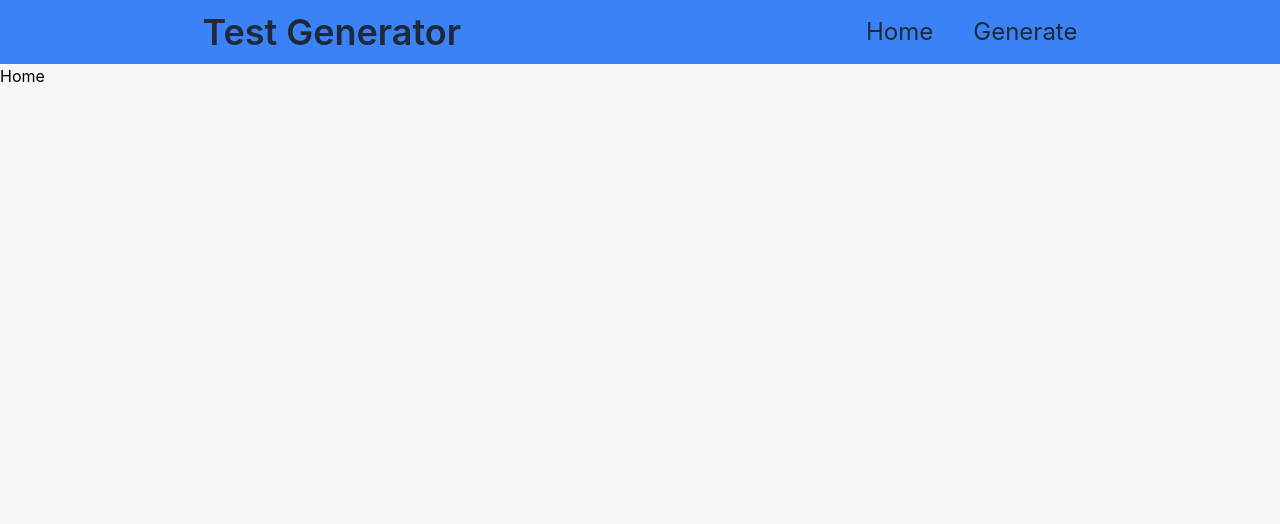
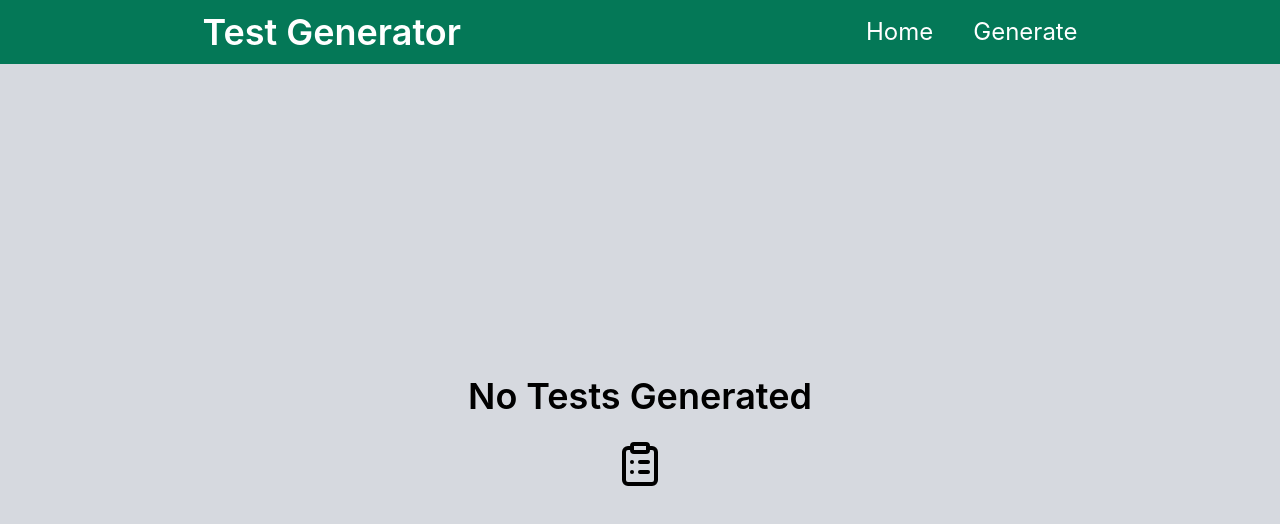
Before and after one commit to Kiritsu0/Test-Generator, a React (Create React App) app: page /#/ in a window 1280 px wide. Shown: the top 524 px of the page. Built offline with nearby package versions, Linux system fonts and the light colour scheme.

Commit message:
add generator & context code

```diff
--- a/package.json
+++ b/package.json
@@ -12,6 +12,7 @@
     "avg": "^0.5.0",
     "react": "^18.3.1",
     "react-dom": "^18.3.1",
+    "react-icons": "^5.2.1",
     "react-router-dom": "^6.25.1",
     "react-scripts": "5.0.1",
     "web-vitals": "^2.1.4"
--- a/src/App.js
+++ b/src/App.js
@@ -2,9 +2,11 @@ import { HashRouter, Routes, Route } from 'react-router-dom';
 import Home from "./components/home";
 import Generator from "./components/generator";
 import Test from "./components/test";
+import Context from './components/context';
 
 function App() {
   return (
+    <Context>
       <HashRouter>
         <Routes>
           <Route path='/' element={<Home />}/>
@@ -12,6 +14,8 @@ function App() {
           <Route path='/test' element={<Test />}/>
         </Routes>
       </HashRouter>
+    </Context>
+
   );
 }
 
--- /dev/null
+++ b/src/components/context/index.jsx
@@ -0,0 +1,29 @@
+import { createContext, useState } from "react";
+
+export const GlobalContext = createContext(null);
+
+function Context({ children }) {
+  const [testsNum, setTestsNum] = useState(0);
+  const [questionsNum, setQuestionsNum] = useState(0);
+  const [testTitle, setTestTitle] = useState("");
+  const [testDescription, setTestDescription] = useState("");
+
+  return (
+    <GlobalContext.Provider
+      value={{
+        testsNum,
+        setTestsNum,
+        questionsNum,
+        setQuestionsNum,
+        testTitle,
+        setTestTitle,
+        testDescription,
+        setTestDescription,
+      }}
+    >
+      {children}
+    </GlobalContext.Provider>
+  );
+}
+
+export default Context;
--- a/src/components/generator/index.jsx
+++ b/src/components/generator/index.jsx
@@ -1,9 +1,72 @@
+import Nav from "../navbar";
+import { useState, useEffect, useContext } from "react";
+import { GlobalContext } from "../context";
+
 function Generator() {
+  // Variables
+  const { setQuestionsNum, setTestTitle, setTestDescription } =
+    useContext(GlobalContext);
+  const [number, setNumber] = useState('');
+  const [title, setTitle] = useState('');
+  const [description, setDescription] = useState('');
+
+  // Functions
+  const handleTestInfo = (e) => {
+    e.preventDefault();
+    setQuestionsNum(number);
+    setTestTitle(title);
+    setTestDescription(description);
+  };
+
   return (
     <div>
-      Generator
+      <Nav />
+      <div className="flex flex-col justify-center items-center mt-10">
+        <div className="mb-4">
+          <p className="text-lg font-semibold">
+            Fill the test information below!
+          </p>
+        </div>
+        <div className="w-full max-w-96 border-black p-4 border rounded-md shadow-lg bg-white">
+          <form className="space-y-4" onSubmit={handleTestInfo}>
+            <input
+              type="number"
+              name="number"
+              placeholder="Enter number"
+              required
+              max="15"
+              value={number}
+              onChange={(e) => setNumber(e.target.value)}
+              className="w-full px-3 py-2 border border-gray-300 rounded-md shadow-sm focus:outline-none focus:ring-2 focus:ring-blue-500"
+            />
+            <input
+              type="text"
+              name="title"
+              placeholder="Enter title"
+              required
+              value={title}
+              onChange={(e) => setTitle(e.target.value)}
+              className="w-full px-3 py-2 border border-gray-300 rounded-md shadow-sm focus:outline-none focus:ring-2 focus:ring-blue-500"
+            />
+            <textarea
+              name="description"
+              placeholder="Description"
+              required
+              value={description}
+              onChange={(e) => setDescription(e.target.value)}
+              className="w-full h-24 px-3 py-2 border border-gray-300 rounded-md shadow-sm focus:outline-none focus:ring-2 focus:ring-blue-500"
+            />
+            <input
+              type="submit"
+              value="Next"
+              disabled={""}
+              className="w-full cursor-pointer text-xl bg-cyan-600 rounded-md"
+            />
+          </form>
+        </div>
+      </div>
     </div>
-  )
+  );
 }
 
 export default Generator;
--- a/src/components/home/index.jsx
+++ b/src/components/home/index.jsx
@@ -1,12 +1,27 @@
-import Nav from '../navbar';
+import "./style.css";
+import Nav from "../navbar";
+import { useContext } from "react";
+import { GlobalContext } from "../context";
+import { LuClipboardList } from "react-icons/lu";
 
 function Home() {
+  const { testsNum } = useContext(GlobalContext);
+
   return (
     <div>
       <header>
         <Nav />
       </header>
-      Home
+      <div className="container-height">
+        {testsNum ? (
+          ""
+        ) : (
+          <div className="flex flex-col gap-6 h-full justify-center items-center text-4xl font-semibold">
+            No Tests Generated
+            <LuClipboardList className="text-5xl" />
+          </div>
+        )}
+      </div>
     </div>
   );
 }
--- /dev/null
+++ b/src/components/home/style.css
@@ -0,0 +1,3 @@
+.container-height {
+  height: calc(100vh - 64px);
+}
--- a/src/components/navbar/index.jsx
+++ b/src/components/navbar/index.jsx
@@ -3,13 +3,13 @@ import { Link } from "react-router-dom";
 function Nav() {
   return (
     <div>
-      <nav className="flex w-screen h-16 bg-blue-500 text-gray-800 justify-around items-center">
+      <nav className="flex w-screen h-16 bg-emerald-700 text-white justify-around items-center">
         <div className="text-2xl md:text-4xl font-semibold">
           <Link to={'/'}>Test Generator</Link>
         </div>
-        <div className="flex gap-10 text-xl md:text-2xl">
-          <Link className="hover:text-light-teal" to={"/"}>Home</Link>
-          <Link className="hover:text-light-teal" to={"/generator"}>Generate</Link>
+        <div className="flex gap-5 md:gap-10 text-xl md:text-2xl">
+          <Link className="hover:text-lime-200" to={"/"}>Home</Link>
+          <Link className="hover:text-lime-200" to={"/generator"}>Generate</Link>
         </div>
       </nav>
     </div>
--- a/src/index.css
+++ b/src/index.css
@@ -3,7 +3,7 @@
 @tailwind utilities;
 
 body {
-  background: #F5F7FA;
+  background: #d6d9df;
   margin: 0;
   font-family: -apple-system, BlinkMacSystemFont, 'Segoe UI', 'Roboto', 'Oxygen',
     'Ubuntu', 'Cantarell', 'Fira Sans', 'Droid Sans', 'Helvetica Neue',
--- a/tailwind.config.js
+++ b/tailwind.config.js
@@ -5,10 +5,8 @@ module.exports = {
   ],
   theme: {
     extend: {
-      colors: {
-        "light-teal": "#50E3C2",
-      }
-    },
+      colors: {},
+    }
   },
   plugins: [],
 }
```
Also changed, not shown: 1 other file (tests, documents, lock files or other folders). Lines whose indentation alone changed are shown as unchanged.
